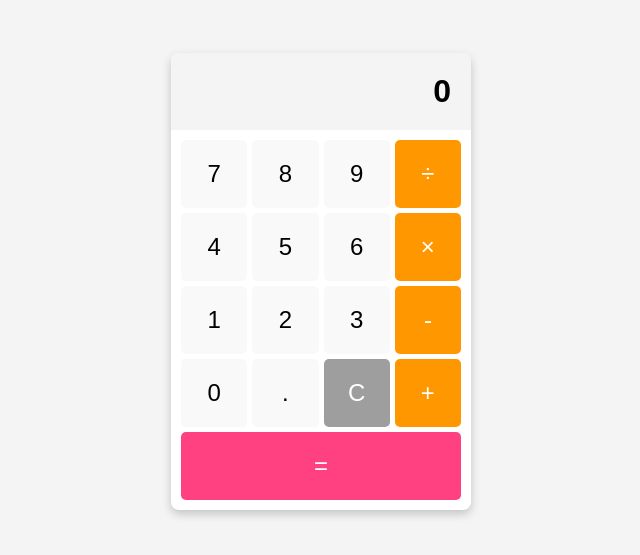
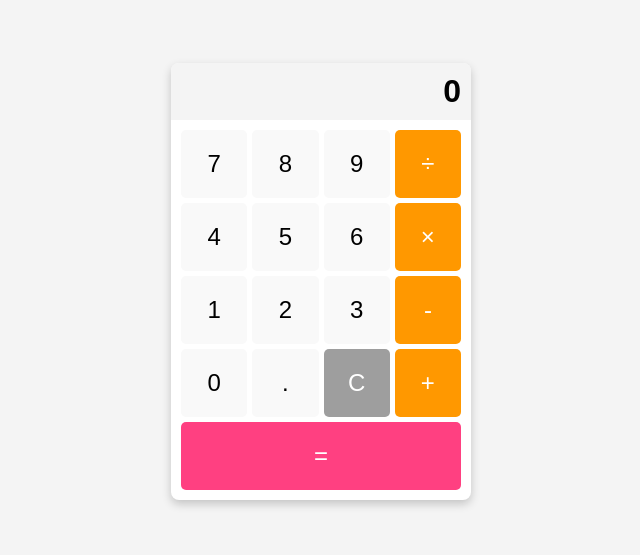
Before and after one commit to stickwithme/Calc, a plain HTML site: page index.html in a window 1280 px wide. Shown: the part 119-674 px from the top of the page, without its empty margins (319-959 px from the left). Drawn offline with Linux system fonts and the light colour scheme.

Commit message:
Update style.css

```diff
--- a/style.css
+++ b/style.css
@@ -24,16 +24,13 @@ body {
 
 .display {
   background-color: #f4f4f4;
-  padding: 20px;
+  padding: 10px;
   text-align: right;
   font-size: 2rem;
   font-weight: bold;
-  overflow: hidden;
-  white-space: nowrap;
-  text-overflow: clip;
-  display: flex;
-  align-items: center;
-  justify-content: flex-end;
+  overflow: auto;
+  word-wrap: break-word;
+  white-space: normal;
 }
 
 .buttons {
```
